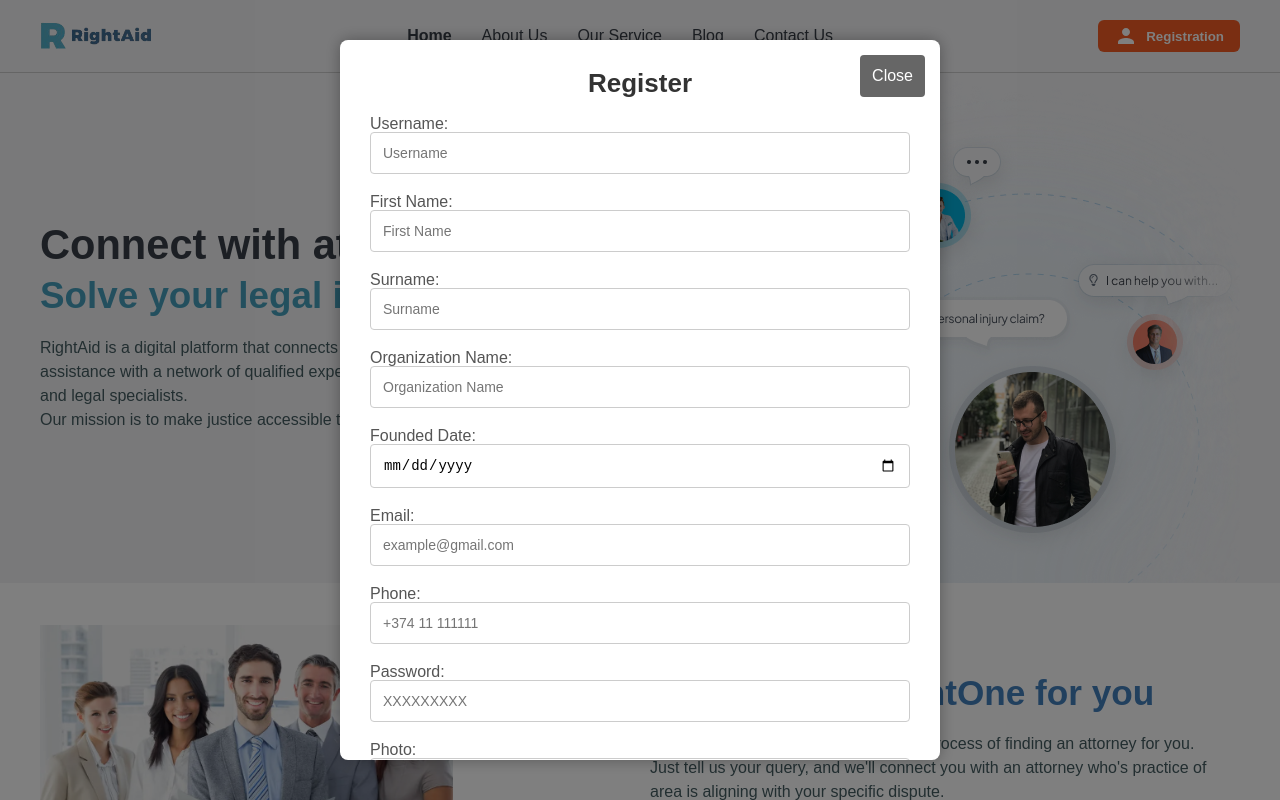
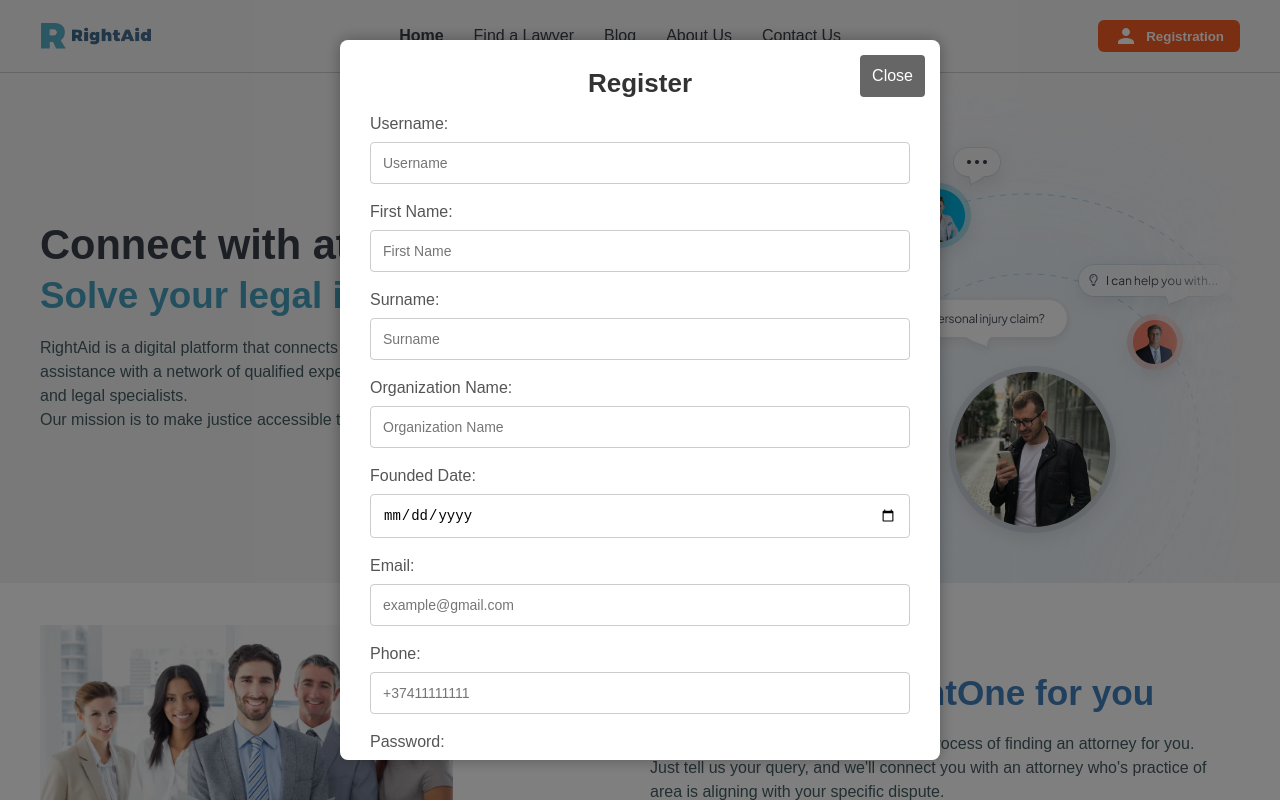
Before and after one commit to solidados/tumo-demtech, a React (Create React App) app in the folder front/: page / in a window 1280 px wide. Both pictures are taken after a click on the button "Registration". Shown: the top 800 px of the page. Built offline with nearby package versions, Linux system fonts and the light colour scheme.

Commit message:
Fixed alignments of inputs and placeholders in registration popup, fixed colors in lawyers page headers, change order of menu items

```diff
--- a/front/src/components/footer/footer.scss
+++ b/front/src/components/footer/footer.scss
@@ -52,7 +52,7 @@
     color: #f8f9fa;
 
     &:hover {
-      color: #007bff;
+      color: #46a0bd;
       cursor: pointer;
     }
   }
--- a/front/src/components/header/Header.jsx
+++ b/front/src/components/header/Header.jsx
@@ -38,33 +38,16 @@ export default function Header() {
               <NavLink to="/">Home</NavLink>
             </li>
             <li>
-              <NavLink to="/about">About Us</NavLink>
-              <ul className="dropdown">
-                <li>
-                  <Link to="/mission">Our Mission</Link>
-                </li>
-                <li>
-                  <Link to="/team">Our Team</Link>
-                </li>
-              </ul>
+              <NavLink to="/lawyer">Find a Lawyer</NavLink>
             </li>
             <li>
-              <NavLink to="/service">Our Service</NavLink>
-              <ul className="dropdown">
-                <li>
-                  <Link to="/lawyer">Find The Lawyer</Link>{' '}
-                  {/* Use Link for navigation */}
-                </li>
-              </ul>
+              <NavLink to="/blog" className="headerItem">Blog</NavLink>
             </li>
-
             <li>
-              <NavLink to="/blog">Blog</NavLink>
-              <ul className="dropdown"></ul>
+              <NavLink to="/about" className="headerItem">About Us</NavLink>
             </li>
-
             <li>
-              <NavLink to="/contact">Contact Us</NavLink>
+              <NavLink to="/contact" className="headerItem">Contact Us</NavLink>
             </li>
           </ul>
         </nav>
--- a/front/src/components/header/header.scss
+++ b/front/src/components/header/header.scss
@@ -17,6 +17,10 @@
 }
 
 .nav {
+  .headerItem
+  {
+    pointer-events: none;
+  }
   & ul {
     list-style: none;
     display: flex;
@@ -61,10 +65,6 @@
       & a {
         text-decoration: none;
         color: #393f48;
-
-        &:hover:not(.active) {
-          text-decoration: underline;
-        }
       }
     }
   }
--- a/front/src/components/popup/Popup.jsx
+++ b/front/src/components/popup/Popup.jsx
@@ -83,6 +83,7 @@ const Popup = ({ closeForm, onRegisterSuccess }) => {
       setSuccess(null);
     }
   };
+  const today = new Date().toISOString().split('T')[0];
 
   return (
     <div className="popup-overlay">
@@ -145,6 +146,7 @@ const Popup = ({ closeForm, onRegisterSuccess }) => {
               value={formData.birthday}
               onChange={handleChange}
               className="popup-input"
+              max={today}
               required
             />
           </label>
@@ -165,7 +167,7 @@ const Popup = ({ closeForm, onRegisterSuccess }) => {
             <input
               type="text"
               name="phone"
-              placeholder='+374 11 111111'
+              placeholder='+37411111111'
               value={formData.phone}
               onChange={handleChange}
               className="popup-input"
--- a/front/src/components/popup/popup.css
+++ b/front/src/components/popup/popup.css
@@ -63,6 +63,7 @@
   font-size: 14px;
   border: 1px solid #ccc;
   border-radius: 4px;
+  margin-top: 10px;
   transition: border-color 0.3s ease;
 }
 
--- a/front/src/pages/Lawyer/LayerProfile.jsx
+++ b/front/src/pages/Lawyer/LayerProfile.jsx
@@ -37,7 +37,7 @@ export default function LayerProfile() {
           className="profile-avatar"
         />
         <div className="profile-info">
-          <h1>{user.fullname} {user.lastname}</h1>
+          <h1>{user.fullname} {user.surname}</h1>
           <p>{user.organization}</p>
           <p>{user.email}</p>
           <p>{user.phone}</p>
--- a/front/src/pages/Lawyer/layerprofile.css
+++ b/front/src/pages/Lawyer/layerprofile.css
@@ -22,6 +22,7 @@ body {
   display: flex;
   align-items: center;
   padding-bottom: 20px;
+  padding-top: 20px;
   border-bottom: 1px solid #ddd;
   margin-bottom: 20px;
 }
--- a/front/src/pages/Lawyers/Lawyer.jsx
+++ b/front/src/pages/Lawyers/Lawyer.jsx
@@ -31,14 +31,10 @@ export default function Lawyer() {
     <div class="bcrumb">
       <ol id="js-breadcrumbs" class="breadcrumbs">
         <li itemprop="itemListElement">
-          <a href="" itemprop="item">
-            <span itemprop="name">Our Services</span>
-          </a>
+          <span itemprop="name">Our Services</span>
         </li>
         <li itemprop="itemListElement">
-          <a href="/chapter-11-bankruptcy-lawyer.html" itemprop="item">
-            <span itemprop="name"> &rarr; Find a Lawyer</span>
-          </a>
+          <span itemprop="name"> &rarr; Find a Lawyer</span>
         </li>
       </ol>
     </div>
@@ -61,7 +57,7 @@ export default function Lawyer() {
                 className="user-avatar"
               />
               <div className="info">
-                <h2>{user.fullname} {user.lastname}</h2>
+                <h2>{user.fullname} {user.surname}</h2>
                 <p>Email: {user.email}</p>
                 <p>Phone: {user.phone}</p>
                 <p>Organization: {user.organization}</p>
--- a/front/src/pages/Lawyers/lawyer.css
+++ b/front/src/pages/Lawyers/lawyer.css
@@ -270,8 +270,8 @@ body {
 .breadcrumbs > li[itemprop='itemListElement'] span {
   vertical-align: middle;
 }
-.bcrumb .breadcrumbs li a {
-  color: #5db1c7;
+.bcrumb .breadcrumbs li {
+  color: #f9f9f9;
 }
 
 a {
```
Also changed, not shown: 1 other file (tests, documents, lock files or other folders).
